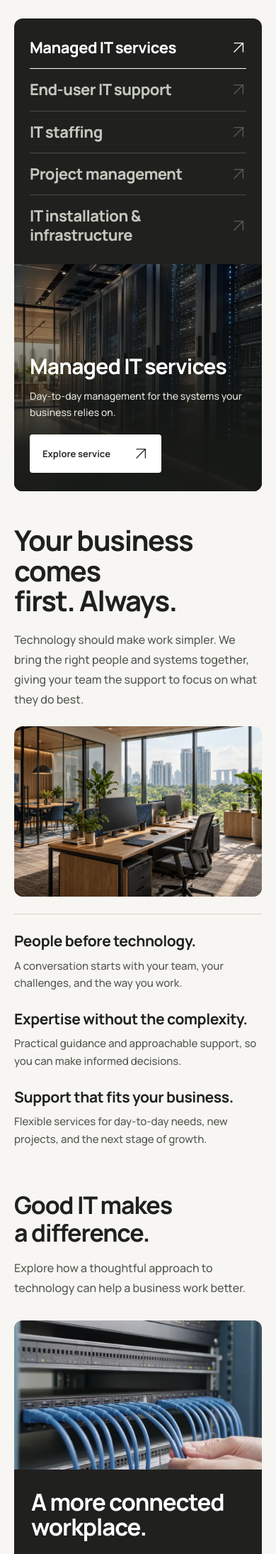
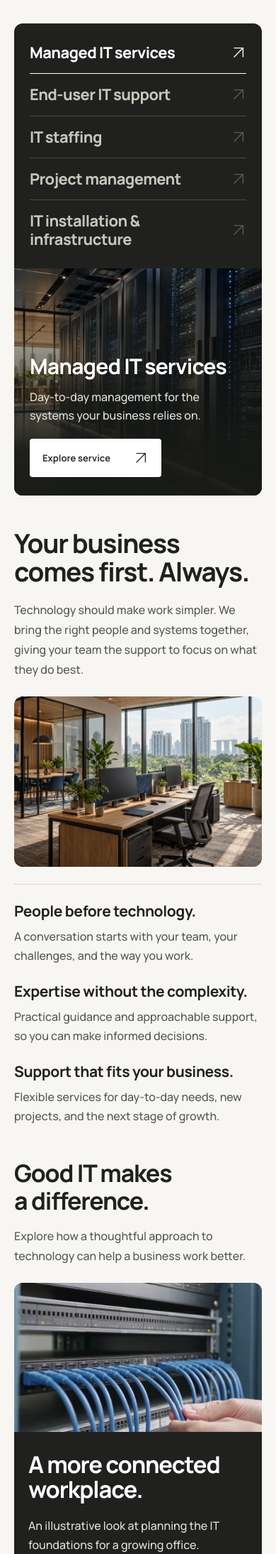
Before and after one commit to jianwongdesign/techcloud, a PHP site: page / in a window 390 px wide. Shown: the part 1338-3527 px from the top of the page at 71% size. Run offline with PHP 8.4, Linux system fonts and the light colour scheme.

Commit message:
Improve phone typography, spacing and landscape navigation

```diff
--- a/preview/404.html
+++ b/preview/404.html
@@ -1,5 +1,5 @@
 <!doctype html>
-<html lang="en"><head><meta charset="utf-8"><meta name="viewport" content="width=device-width,initial-scale=1"><meta name="robots" content="noindex,nofollow"><base href="/techcloud/"><title>Page not found &#8211; TechCloud · Design preview</title><meta name="description" content="TechCloud custom WordPress website design preview."><link rel="stylesheet" href="assets/site.css?v=d35efbe0d112"><link rel="stylesheet" href="assets/rich.css?v=53a4c4f1cfc2"><style>.preview-notice{text-align:center;background:#20251e;color:#e2e6d8;font:10px/1.6 Manrope,sans-serif;letter-spacing:.05em;padding:7px 16px}</style></head>
+<html lang="en"><head><meta charset="utf-8"><meta name="viewport" content="width=device-width,initial-scale=1"><meta name="robots" content="noindex,nofollow"><base href="/techcloud/"><title>Page not found &#8211; TechCloud · Design preview</title><meta name="description" content="TechCloud custom WordPress website design preview."><link rel="stylesheet" href="assets/site.css?v=d35efbe0d112"><link rel="stylesheet" href="assets/rich.css?v=40b10840f06e"><style>.preview-notice{text-align:center;background:#20251e;color:#e2e6d8;font:10px/1.6 Manrope,sans-serif;letter-spacing:.05em;padding:7px 16px}</style></head>
 <body id="top" class="error404 wp-embed-responsive wp-theme-techcloud"><div class="preview-notice">TechCloud · Design preview · Content for review</div>
 <a class="skip-link" href="#main">Skip to content</a>
 <header class="site-header wrap">
--- a/preview/assets/rich.css
+++ b/preview/assets/rich.css
@@ -310,30 +310,40 @@ summary{font-size:16px;font-weight:700}
  .process-step h3{font-size:22px}
 }
 @media(max-width:760px){
+ .section{padding-block:48px}
+ .section-head{gap:16px;margin-bottom:24px}
+ .section-head h2,.faq-section h2{font-size:clamp(30px,8.7vw,34px)}
+ .section:has(>.case-grid)>.section-head{margin-bottom:24px}
+ .primary-nav{max-height:calc(100svh - 90px);overflow-y:auto;overscroll-behavior:contain}
+ .hero-actions .text-link,.contact-banner .text-link,.footer-top .text-link{min-height:44px}
+ .page-hero{padding:28px 20px;margin-bottom:32px}
+ .contact-banner{padding:28px 20px}
+ .contact-banner h2{font-size:clamp(28px,8.4vw,33px)}
  .section:has(> .services-index){padding-block:40px}
  .section:has(> .services-index)+.section{padding-top:16px}
  .services-index{grid-template-columns:minmax(0,1fr)}
  .service-menu{padding:12px 22px}
- .service-choice{font-size:22px;padding-block:16px;gap:20px}
+ .service-choice{font-size:clamp(20px,5.6vw,22px);padding-block:16px;gap:16px}
  .service-choice .arrow-icon{width:22px;height:22px}
  .service-panel{min-height:320px;padding:26px 22px}
- .service-summary :is(h2,h3){font-size:30px}
- .service-summary p{font-size:14px;margin-bottom:20px}
+ .service-summary :is(h2,h3){font-size:clamp(27px,7.7vw,30px)}
+ .service-summary p{font-size:16px;margin-bottom:20px}
  .about-panel{grid-template-columns:minmax(0,1fr);gap:20px}
- .about-intro>h2{grid-column:1;grid-row:1;font-size:40px;max-width:15ch;margin:0}
+ .about-intro>h2{grid-column:1;grid-row:1;font-size:clamp(32px,9.5vw,40px);max-width:15ch;margin:0}
  .about-intro>p{grid-column:1;grid-row:2;margin:0;font-size:16px}
  .workplace-photo{grid-column:1;grid-row:3;min-height:0;height:240px;margin-top:4px!important}
  .benefits{grid-column:1;grid-row:4;grid-template-columns:minmax(0,1fr);gap:24px;padding-top:24px;margin-top:4px!important}
  .benefit h3{font-size:21px}
- .benefit p{font-size:15px}
+ .benefit p{font-size:16px}
  .case-card{grid-template-columns:minmax(0,1fr)}
  .case-image{grid-column:1;grid-row:1;min-height:0;height:210px}
- .case-body{grid-column:1;grid-row:2;padding:28px 24px}
- .case-card :is(h2,h3){font-size:33px}
- .case-card p{font-size:15px}
+ .case-body{grid-column:1;grid-row:2;padding:28px 20px}
+ .case-card :is(h2,h3){font-size:clamp(28px,8.4vw,33px)}
+ .case-card p{font-size:16px}
  .home-process{padding-block:12px 44px}
  .process-grid{gap:26px}
  .process-step,.process-step+.process-step{padding-top:18px}
  .process-step .eyebrow{margin-bottom:12px}
  .process-step h3{font-size:24px}
+ .process-step p:not(.eyebrow){font-size:16px}
 }
--- a/preview/case-studies/connected-workplace-example/index.html
+++ b/preview/case-studies/connected-workplace-example/index.html
@@ -1,5 +1,5 @@
 <!doctype html>
-<html lang="en"><head><meta charset="utf-8"><meta name="viewport" content="width=device-width,initial-scale=1"><meta name="robots" content="noindex,nofollow"><title>A more connected workplace. &#8211; TechCloud · Design preview</title><meta name="description" content="TechCloud custom WordPress website design preview."><link rel="stylesheet" href="../../assets/site.css?v=d35efbe0d112"><link rel="stylesheet" href="../../assets/rich.css?v=53a4c4f1cfc2"><style>.preview-notice{text-align:center;background:#20251e;color:#e2e6d8;font:10px/1.6 Manrope,sans-serif;letter-spacing:.05em;padding:7px 16px}</style></head>
+<html lang="en"><head><meta charset="utf-8"><meta name="viewport" content="width=device-width,initial-scale=1"><meta name="robots" content="noindex,nofollow"><title>A more connected workplace. &#8211; TechCloud · Design preview</title><meta name="description" content="TechCloud custom WordPress website design preview."><link rel="stylesheet" href="../../assets/site.css?v=d35efbe0d112"><link rel="stylesheet" href="../../assets/rich.css?v=40b10840f06e"><style>.preview-notice{text-align:center;background:#20251e;color:#e2e6d8;font:10px/1.6 Manrope,sans-serif;letter-spacing:.05em;padding:7px 16px}</style></head>
 <body id="top" class="wp-singular tc_case-template-default single single-tc_case postid-13 wp-embed-responsive wp-theme-techcloud"><div class="preview-notice">TechCloud · Design preview · Content for review</div>
 <a class="skip-link" href="#main">Skip to content</a>
 <header class="site-header wrap">
--- a/preview/case-studies/index.html
+++ b/preview/case-studies/index.html
@@ -1,5 +1,5 @@
 <!doctype html>
-<html lang="en"><head><meta charset="utf-8"><meta name="viewport" content="width=device-width,initial-scale=1"><meta name="robots" content="noindex,nofollow"><title>Case Studies &#8211; TechCloud · Design preview</title><meta name="description" content="TechCloud custom WordPress website design preview."><link rel="stylesheet" href="../assets/site.css?v=d35efbe0d112"><link rel="stylesheet" href="../assets/rich.css?v=53a4c4f1cfc2"><style>.preview-notice{text-align:center;background:#20251e;color:#e2e6d8;font:10px/1.6 Manrope,sans-serif;letter-spacing:.05em;padding:7px 16px}</style></head>
+<html lang="en"><head><meta charset="utf-8"><meta name="viewport" content="width=device-width,initial-scale=1"><meta name="robots" content="noindex,nofollow"><title>Case Studies &#8211; TechCloud · Design preview</title><meta name="description" content="TechCloud custom WordPress website design preview."><link rel="stylesheet" href="../assets/site.css?v=d35efbe0d112"><link rel="stylesheet" href="../assets/rich.css?v=40b10840f06e"><style>.preview-notice{text-align:center;background:#20251e;color:#e2e6d8;font:10px/1.6 Manrope,sans-serif;letter-spacing:.05em;padding:7px 16px}</style></head>
 <body id="top" class="archive post-type-archive post-type-archive-tc_case wp-embed-responsive wp-theme-techcloud"><div class="preview-notice">TechCloud · Design preview · Content for review</div>
 <a class="skip-link" href="#main">Skip to content</a>
 <header class="site-header wrap">
--- a/preview/contact/index.html
+++ b/preview/contact/index.html
@@ -1,5 +1,5 @@
 <!doctype html>
-<html lang="en"><head><meta charset="utf-8"><meta name="viewport" content="width=device-width,initial-scale=1"><meta name="robots" content="noindex,nofollow"><title>Let’s talk about your IT. &#8211; TechCloud · Design preview</title><meta name="description" content="TechCloud custom WordPress website design preview."><link rel="stylesheet" href="../assets/site.css?v=d35efbe0d112"><link rel="stylesheet" href="../assets/rich.css?v=53a4c4f1cfc2"><style>.preview-notice{text-align:center;background:#20251e;color:#e2e6d8;font:10px/1.6 Manrope,sans-serif;letter-spacing:.05em;padding:7px 16px}</style></head>
+<html lang="en"><head><meta charset="utf-8"><meta name="viewport" content="width=device-width,initial-scale=1"><meta name="robots" content="noindex,nofollow"><title>Let’s talk about your IT. &#8211; TechCloud · Design preview</title><meta name="description" content="TechCloud custom WordPress website design preview."><link rel="stylesheet" href="../assets/site.css?v=d35efbe0d112"><link rel="stylesheet" href="../assets/rich.css?v=40b10840f06e"><style>.preview-notice{text-align:center;background:#20251e;color:#e2e6d8;font:10px/1.6 Manrope,sans-serif;letter-spacing:.05em;padding:7px 16px}</style></head>
 <body id="top" class="wp-singular page-template-default page page-id-11 wp-embed-responsive wp-theme-techcloud"><div class="preview-notice">TechCloud · Design preview · Content for review</div>
 <a class="skip-link" href="#main">Skip to content</a>
 <header class="site-header wrap">
--- a/preview/index.html
+++ b/preview/index.html
@@ -1,5 +1,5 @@
 <!doctype html>
-<html lang="en"><head><meta charset="utf-8"><meta name="viewport" content="width=device-width,initial-scale=1"><meta name="robots" content="noindex,nofollow"><title>TechCloud &#8211; IT services for businesses in Singapore · Design preview</title><meta name="description" content="TechCloud custom WordPress website design preview."><link rel="stylesheet" href="assets/site.css?v=d35efbe0d112"><link rel="stylesheet" href="assets/rich.css?v=53a4c4f1cfc2"><style>.preview-notice{text-align:center;background:#20251e;color:#e2e6d8;font:10px/1.6 Manrope,sans-serif;letter-spacing:.05em;padding:7px 16px}</style></head>
+<html lang="en"><head><meta charset="utf-8"><meta name="viewport" content="width=device-width,initial-scale=1"><meta name="robots" content="noindex,nofollow"><title>TechCloud &#8211; IT services for businesses in Singapore · Design preview</title><meta name="description" content="TechCloud custom WordPress website design preview."><link rel="stylesheet" href="assets/site.css?v=d35efbe0d112"><link rel="stylesheet" href="assets/rich.css?v=40b10840f06e"><style>.preview-notice{text-align:center;background:#20251e;color:#e2e6d8;font:10px/1.6 Manrope,sans-serif;letter-spacing:.05em;padding:7px 16px}</style></head>
 <body id="top" class="home wp-singular page-template-default page page-id-4 wp-embed-responsive wp-theme-techcloud"><div class="preview-notice">TechCloud · Design preview · Content for review</div>
 <a class="skip-link" href="#main">Skip to content</a>
 <header class="site-header wrap">
--- a/preview/services/end-user-it-support/index.html
+++ b/preview/services/end-user-it-support/index.html
@@ -1,5 +1,5 @@
 <!doctype html>
-<html lang="en"><head><meta charset="utf-8"><meta name="viewport" content="width=device-width,initial-scale=1"><meta name="robots" content="noindex,nofollow"><title>End-user IT support &#8211; TechCloud · Design preview</title><meta name="description" content="TechCloud custom WordPress website design preview."><link rel="stylesheet" href="../../assets/site.css?v=d35efbe0d112"><link rel="stylesheet" href="../../assets/rich.css?v=53a4c4f1cfc2"><style>.preview-notice{text-align:center;background:#20251e;color:#e2e6d8;font:10px/1.6 Manrope,sans-serif;letter-spacing:.05em;padding:7px 16px}</style></head>
+<html lang="en"><head><meta charset="utf-8"><meta name="viewport" content="width=device-width,initial-scale=1"><meta name="robots" content="noindex,nofollow"><title>End-user IT support &#8211; TechCloud · Design preview</title><meta name="description" content="TechCloud custom WordPress website design preview."><link rel="stylesheet" href="../../assets/site.css?v=d35efbe0d112"><link rel="stylesheet" href="../../assets/rich.css?v=40b10840f06e"><style>.preview-notice{text-align:center;background:#20251e;color:#e2e6d8;font:10px/1.6 Manrope,sans-serif;letter-spacing:.05em;padding:7px 16px}</style></head>
 <body id="top" class="wp-singular page-template-default page page-id-7 page-child parent-pageid-5 wp-embed-responsive wp-theme-techcloud"><div class="preview-notice">TechCloud · Design preview · Content for review</div>
 <a class="skip-link" href="#main">Skip to content</a>
 <header class="site-header wrap">
--- a/preview/services/index.html
+++ b/preview/services/index.html
@@ -1,5 +1,5 @@
 <!doctype html>
-<html lang="en"><head><meta charset="utf-8"><meta name="viewport" content="width=device-width,initial-scale=1"><meta name="robots" content="noindex,nofollow"><title>Good IT. Built around you. &#8211; TechCloud · Design preview</title><meta name="description" content="TechCloud custom WordPress website design preview."><link rel="stylesheet" href="../assets/site.css?v=d35efbe0d112"><link rel="stylesheet" href="../assets/rich.css?v=53a4c4f1cfc2"><style>.preview-notice{text-align:center;background:#20251e;color:#e2e6d8;font:10px/1.6 Manrope,sans-serif;letter-spacing:.05em;padding:7px 16px}</style></head>
+<html lang="en"><head><meta charset="utf-8"><meta name="viewport" content="width=device-width,initial-scale=1"><meta name="robots" content="noindex,nofollow"><title>Good IT. Built around you. &#8211; TechCloud · Design preview</title><meta name="description" content="TechCloud custom WordPress website design preview."><link rel="stylesheet" href="../assets/site.css?v=d35efbe0d112"><link rel="stylesheet" href="../assets/rich.css?v=40b10840f06e"><style>.preview-notice{text-align:center;background:#20251e;color:#e2e6d8;font:10px/1.6 Manrope,sans-serif;letter-spacing:.05em;padding:7px 16px}</style></head>
 <body id="top" class="wp-singular page-template-default page page-id-5 page-parent wp-embed-responsive wp-theme-techcloud"><div class="preview-notice">TechCloud · Design preview · Content for review</div>
 <a class="skip-link" href="#main">Skip to content</a>
 <header class="site-header wrap">
--- a/preview/services/it-installation-infrastructure/index.html
+++ b/preview/services/it-installation-infrastructure/index.html
@@ -1,5 +1,5 @@
 <!doctype html>
-<html lang="en"><head><meta charset="utf-8"><meta name="viewport" content="width=device-width,initial-scale=1"><meta name="robots" content="noindex,nofollow"><title>IT installation &#038; infrastructure &#8211; TechCloud · Design preview</title><meta name="description" content="TechCloud custom WordPress website design preview."><link rel="stylesheet" href="../../assets/site.css?v=d35efbe0d112"><link rel="stylesheet" href="../../assets/rich.css?v=53a4c4f1cfc2"><style>.preview-notice{text-align:center;background:#20251e;color:#e2e6d8;font:10px/1.6 Manrope,sans-serif;letter-spacing:.05em;padding:7px 16px}</style></head>
+<html lang="en"><head><meta charset="utf-8"><meta name="viewport" content="width=device-width,initial-scale=1"><meta name="robots" content="noindex,nofollow"><title>IT installation &#038; infrastructure &#8211; TechCloud · Design preview</title><meta name="description" content="TechCloud custom WordPress website design preview."><link rel="stylesheet" href="../../assets/site.css?v=d35efbe0d112"><link rel="stylesheet" href="../../assets/rich.css?v=40b10840f06e"><style>.preview-notice{text-align:center;background:#20251e;color:#e2e6d8;font:10px/1.6 Manrope,sans-serif;letter-spacing:.05em;padding:7px 16px}</style></head>
 <body id="top" class="wp-singular page-template-default page page-id-10 page-child parent-pageid-5 wp-embed-responsive wp-theme-techcloud"><div class="preview-notice">TechCloud · Design preview · Content for review</div>
 <a class="skip-link" href="#main">Skip to content</a>
 <header class="site-header wrap">
--- a/preview/services/it-staffing/index.html
+++ b/preview/services/it-staffing/index.html
@@ -1,5 +1,5 @@
 <!doctype html>
-<html lang="en"><head><meta charset="utf-8"><meta name="viewport" content="width=device-width,initial-scale=1"><meta name="robots" content="noindex,nofollow"><title>IT staffing &#8211; TechCloud · Design preview</title><meta name="description" content="TechCloud custom WordPress website design preview."><link rel="stylesheet" href="../../assets/site.css?v=d35efbe0d112"><link rel="stylesheet" href="../../assets/rich.css?v=53a4c4f1cfc2"><style>.preview-notice{text-align:center;background:#20251e;color:#e2e6d8;font:10px/1.6 Manrope,sans-serif;letter-spacing:.05em;padding:7px 16px}</style></head>
+<html lang="en"><head><meta charset="utf-8"><meta name="viewport" content="width=device-width,initial-scale=1"><meta name="robots" content="noindex,nofollow"><title>IT staffing &#8211; TechCloud · Design preview</title><meta name="description" content="TechCloud custom WordPress website design preview."><link rel="stylesheet" href="../../assets/site.css?v=d35efbe0d112"><link rel="stylesheet" href="../../assets/rich.css?v=40b10840f06e"><style>.preview-notice{text-align:center;background:#20251e;color:#e2e6d8;font:10px/1.6 Manrope,sans-serif;letter-spacing:.05em;padding:7px 16px}</style></head>
 <body id="top" class="wp-singular page-template-default page page-id-8 page-child parent-pageid-5 wp-embed-responsive wp-theme-techcloud"><div class="preview-notice">TechCloud · Design preview · Content for review</div>
 <a class="skip-link" href="#main">Skip to content</a>
 <header class="site-header wrap">
--- a/preview/services/managed-it-services/index.html
+++ b/preview/services/managed-it-services/index.html
@@ -1,5 +1,5 @@
 <!doctype html>
-<html lang="en"><head><meta charset="utf-8"><meta name="viewport" content="width=device-width,initial-scale=1"><meta name="robots" content="noindex,nofollow"><title>Managed IT services &#8211; TechCloud · Design preview</title><meta name="description" content="TechCloud custom WordPress website design preview."><link rel="stylesheet" href="../../assets/site.css?v=d35efbe0d112"><link rel="stylesheet" href="../../assets/rich.css?v=53a4c4f1cfc2"><style>.preview-notice{text-align:center;background:#20251e;color:#e2e6d8;font:10px/1.6 Manrope,sans-serif;letter-spacing:.05em;padding:7px 16px}</style></head>
+<html lang="en"><head><meta charset="utf-8"><meta name="viewport" content="width=device-width,initial-scale=1"><meta name="robots" content="noindex,nofollow"><title>Managed IT services &#8211; TechCloud · Design preview</title><meta name="description" content="TechCloud custom WordPress website design preview."><link rel="stylesheet" href="../../assets/site.css?v=d35efbe0d112"><link rel="stylesheet" href="../../assets/rich.css?v=40b10840f06e"><style>.preview-notice{text-align:center;background:#20251e;color:#e2e6d8;font:10px/1.6 Manrope,sans-serif;letter-spacing:.05em;padding:7px 16px}</style></head>
 <body id="top" class="wp-singular page-template-default page page-id-6 page-child parent-pageid-5 wp-embed-responsive wp-theme-techcloud"><div class="preview-notice">TechCloud · Design preview · Content for review</div>
 <a class="skip-link" href="#main">Skip to content</a>
 <header class="site-header wrap">
--- a/preview/services/project-management/index.html
+++ b/preview/services/project-management/index.html
@@ -1,5 +1,5 @@
 <!doctype html>
-<html lang="en"><head><meta charset="utf-8"><meta name="viewport" content="width=device-width,initial-scale=1"><meta name="robots" content="noindex,nofollow"><title>Project management &#8211; TechCloud · Design preview</title><meta name="description" content="TechCloud custom WordPress website design preview."><link rel="stylesheet" href="../../assets/site.css?v=d35efbe0d112"><link rel="stylesheet" href="../../assets/rich.css?v=53a4c4f1cfc2"><style>.preview-notice{text-align:center;background:#20251e;color:#e2e6d8;font:10px/1.6 Manrope,sans-serif;letter-spacing:.05em;padding:7px 16px}</style></head>
+<html lang="en"><head><meta charset="utf-8"><meta name="viewport" content="width=device-width,initial-scale=1"><meta name="robots" content="noindex,nofollow"><title>Project management &#8211; TechCloud · Design preview</title><meta name="description" content="TechCloud custom WordPress website design preview."><link rel="stylesheet" href="../../assets/site.css?v=d35efbe0d112"><link rel="stylesheet" href="../../assets/rich.css?v=40b10840f06e"><style>.preview-notice{text-align:center;background:#20251e;color:#e2e6d8;font:10px/1.6 Manrope,sans-serif;letter-spacing:.05em;padding:7px 16px}</style></head>
 <body id="top" class="wp-singular page-template-default page page-id-9 page-child parent-pageid-5 wp-embed-responsive wp-theme-techcloud"><div class="preview-notice">TechCloud · Design preview · Content for review</div>
 <a class="skip-link" href="#main">Skip to content</a>
 <header class="site-header wrap">
--- a/preview/shop/index.html
+++ b/preview/shop/index.html
@@ -1,5 +1,5 @@
 <!doctype html>
-<html lang="en"><head><meta charset="utf-8"><meta name="viewport" content="width=device-width,initial-scale=1"><meta name="robots" content="noindex,nofollow"><title>Your next IT purchase starts here. &#8211; TechCloud · Design preview</title><meta name="description" content="TechCloud custom WordPress website design preview."><link rel="stylesheet" href="../assets/site.css?v=d35efbe0d112"><link rel="stylesheet" href="../assets/rich.css?v=53a4c4f1cfc2"><style>.preview-notice{text-align:center;background:#20251e;color:#e2e6d8;font:10px/1.6 Manrope,sans-serif;letter-spacing:.05em;padding:7px 16px}</style></head>
+<html lang="en"><head><meta charset="utf-8"><meta name="viewport" content="width=device-width,initial-scale=1"><meta name="robots" content="noindex,nofollow"><title>Your next IT purchase starts here. &#8211; TechCloud · Design preview</title><meta name="description" content="TechCloud custom WordPress website design preview."><link rel="stylesheet" href="../assets/site.css?v=d35efbe0d112"><link rel="stylesheet" href="../assets/rich.css?v=40b10840f06e"><style>.preview-notice{text-align:center;background:#20251e;color:#e2e6d8;font:10px/1.6 Manrope,sans-serif;letter-spacing:.05em;padding:7px 16px}</style></head>
 <body id="top" class="wp-singular page-template-default page page-id-12 wp-embed-responsive wp-theme-techcloud"><div class="preview-notice">TechCloud · Design preview · Content for review</div>
 <a class="skip-link" href="#main">Skip to content</a>
 <header class="site-header wrap">
```
Also changed, not shown: HANDOFF.md (+3 -1 lines), theme/techcloud/assets/rich.css (+18 -8 lines), README.md.
